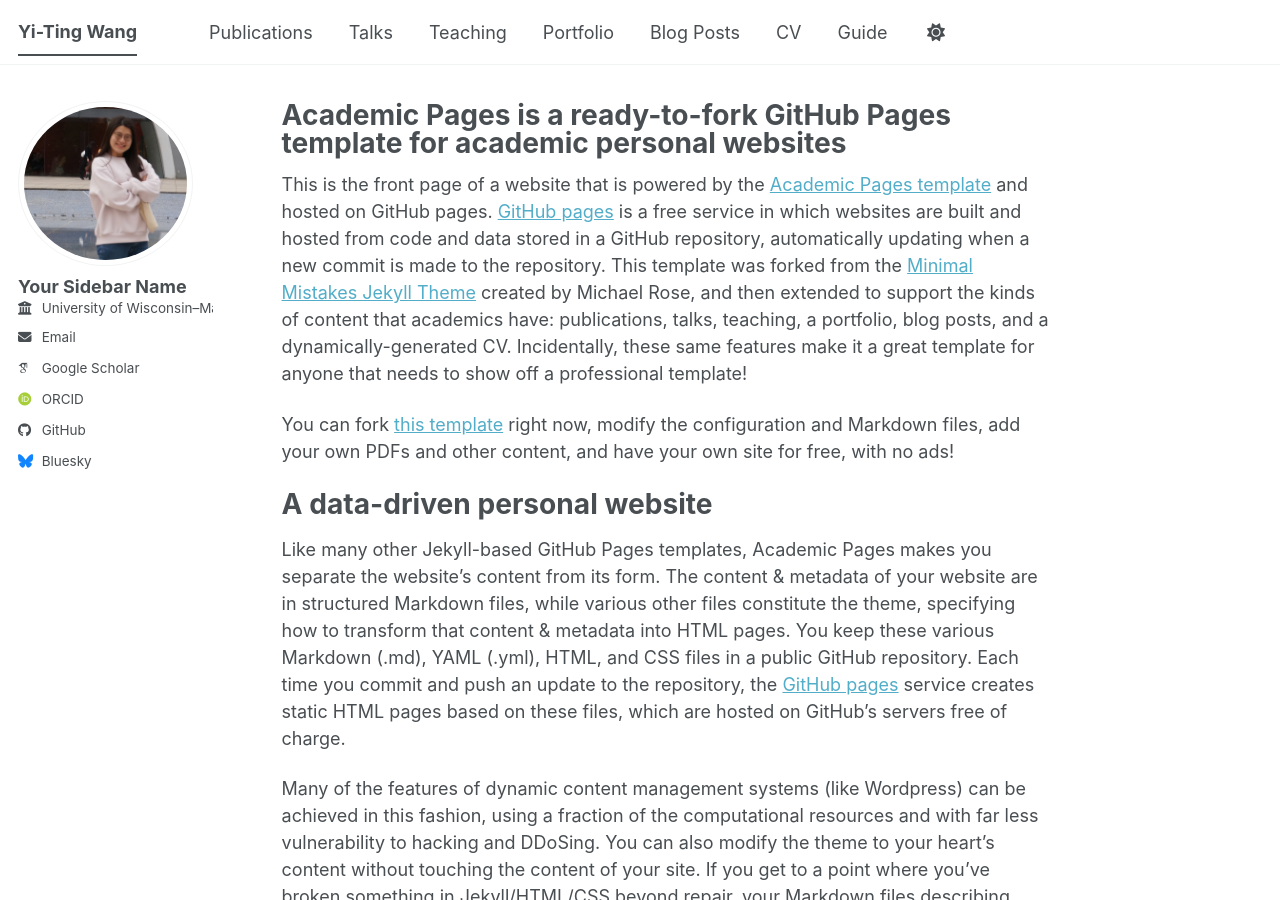
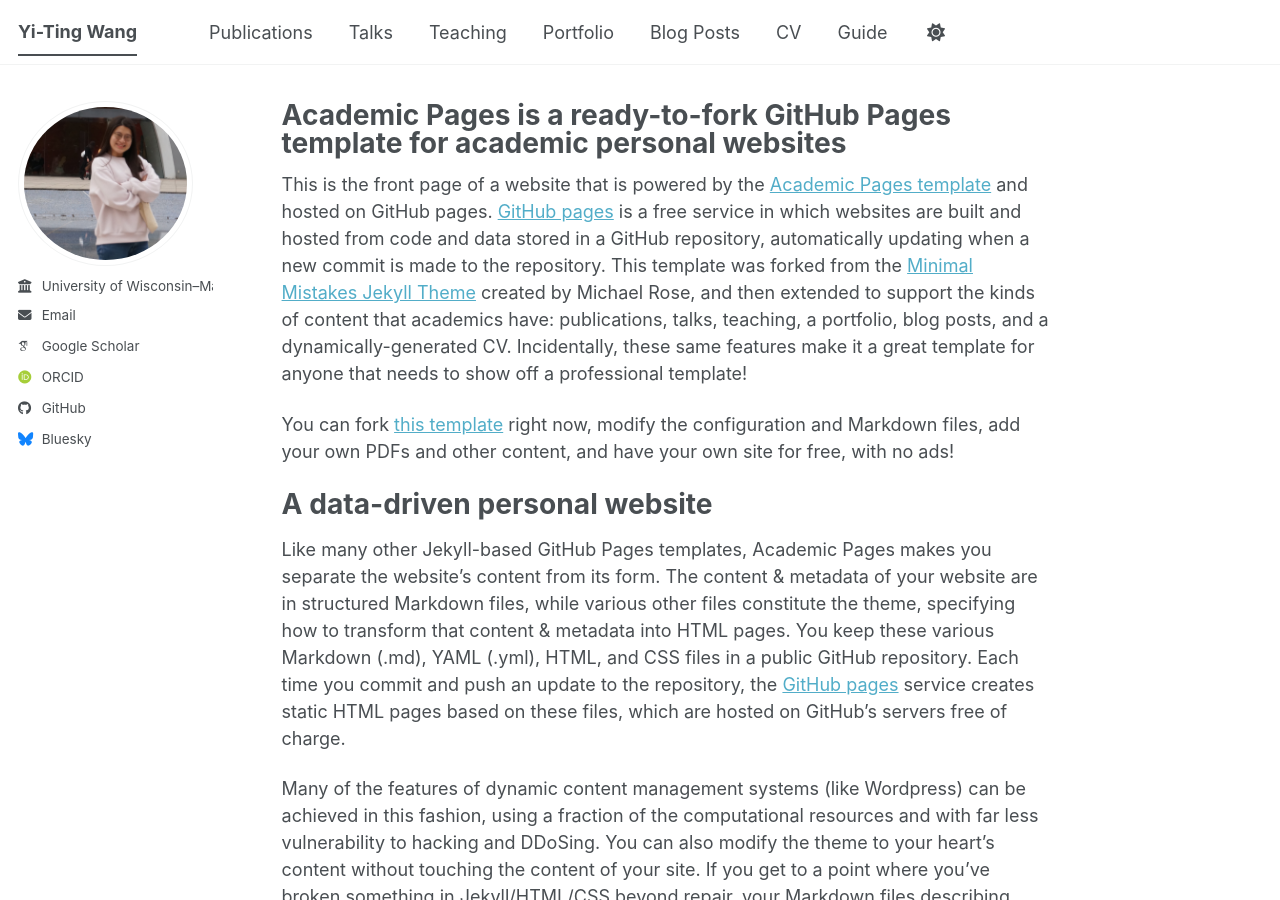
Before and after one commit to Yi-Ting-Econ/Yi-Ting-Econ.github.io, a Jekyll site: the page built from _pages/about.md, in a window 1280 px wide and 900 px high. Built offline with Jekyll 4.4.1, drawn with Linux system fonts in a browser that asks for light colours; some web fonts are replaced; a script bundle is joined from its source files by our own code; library files that are not in the unit come from our copies.

Commit message:
Comment out author name and semantic URL
Comment out name and semantic fields in config.

```diff
--- a/_config.yml
+++ b/_config.yml
@@ -24,7 +24,7 @@
 author:
   # Biographic information
   avatar           : "profile.jpg"
-  name             : "Your Sidebar Name"
+#  name             : "Your Sidebar Name"
  # pronouns         : # example: "she/her"
  # bio              : "Short biography for the left-hand sidebar"
  # location         : #"Earth"
@@ -39,7 +39,7 @@
   inspire-hep      : # URL
   impactstory      : # URL
   orcid            : "https://orcid.org/yourorcidurl"
-  semantic         : # URL
+#  semantic         : # URL
   ssrn             : # URL
 #  pubmed           : "https://www.ncbi.nlm.nih.gov/pubmed/?term=john+snow"
 #  researchgate     : # URL
```
